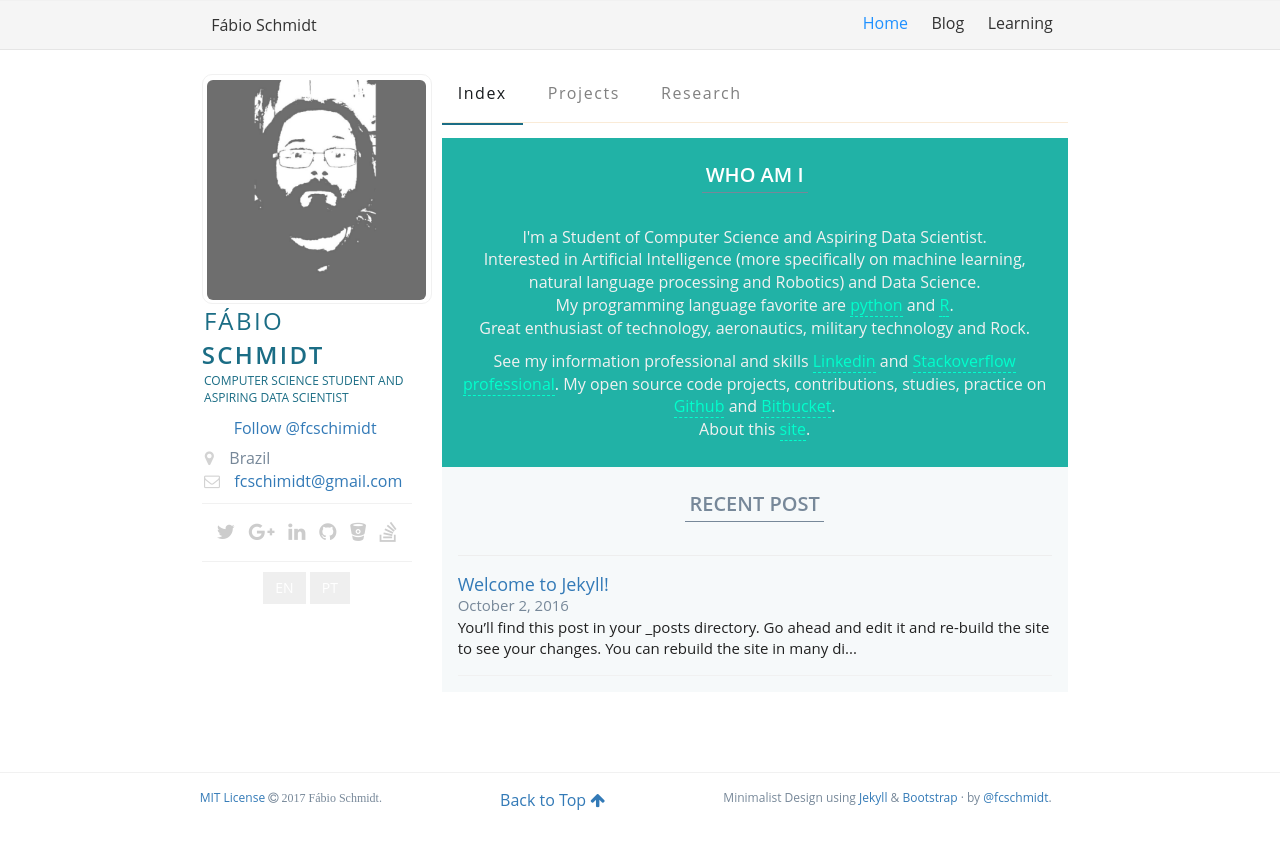
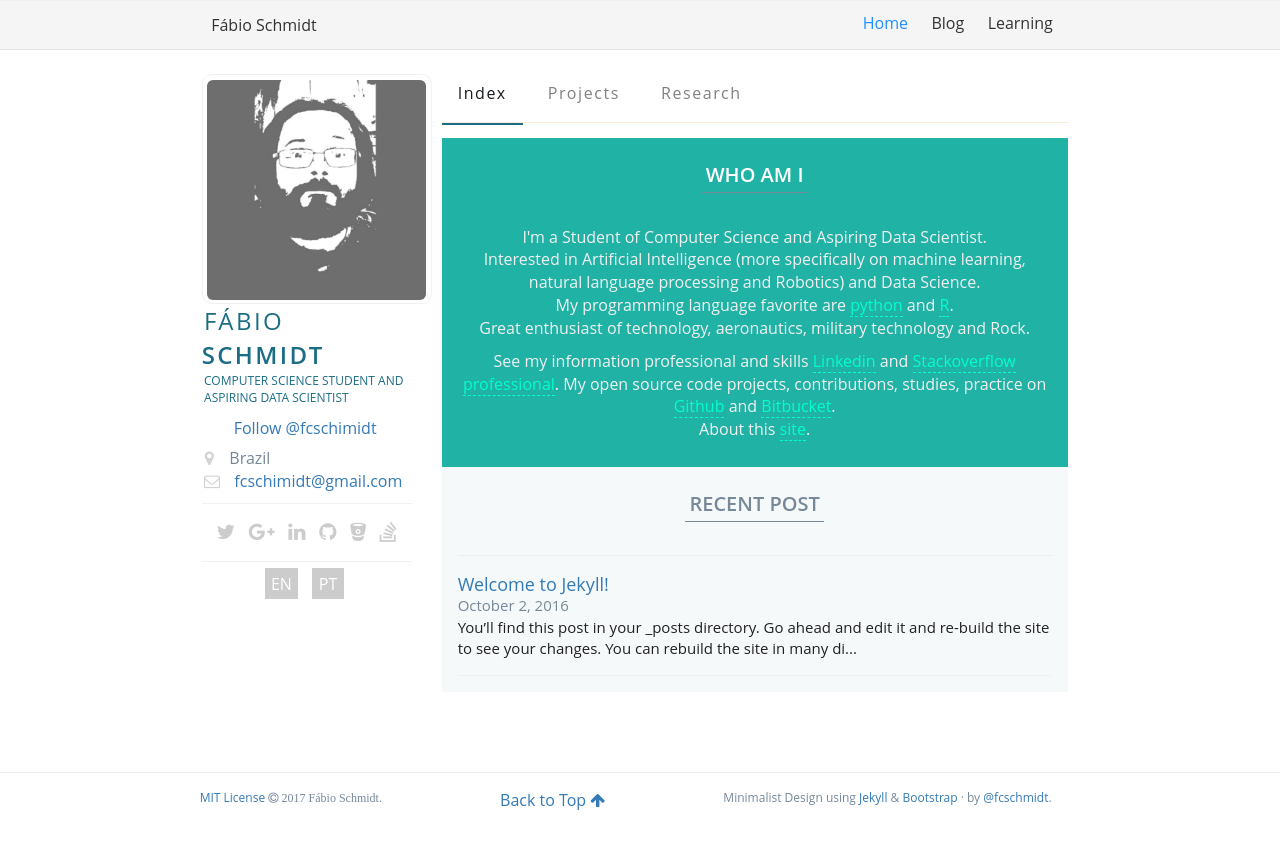
Before and after one commit to fcschmidt/fcschmidt.github.io, a Jekyll site: the page built from index.html, in a window 1280 px wide. Shown: the top 849 px of the page. Built offline with Jekyll 4.4.1, drawn with Linux system fonts in a browser that asks for light colours; nearby versions of some CDN libraries; the list of posts is cut into pages by our own code; comment, search, counter and statistics services are not loaded.

Commit message:
Update lang options

```diff
--- a/_includes/sidebar.html
+++ b/_includes/sidebar.html
@@ -26,8 +26,8 @@
     <footer class="sidebar__footer">
         {% include social.html %}
     </footer>
-    <div class="btn__lang">
-        <button type="button" class="btn">EN</button>
-        <button type="button" class="btn">PT</button>
-    </div>
+    <ul class="btn__lang list-unstyled list-inline">
+        <li class="{% if page.title contains 'en' %}active{% endif %}"><a href="/">EN</a></li>
+        <li class="{% if page.url contains 'pt' %}active{% endif %}"><a href="/">PT</a></li>
+    </ul>
 </aside>
--- a/assets/css/main.css
+++ b/assets/css/main.css
@@ -324,20 +324,23 @@
     .sidebar .sidebar__footer .social li a{
         font-size: 2rem;
         /*color: #778899;*/
-        color: #cccccc;
+        color: #CCCCCC;
     }
     .sidebar .sidebar__footer .social li a:hover{color: #778899;}
     .sidebar .btn__lang{
-        color: #ffffff;
         text-align: center;
     }
-    .sidebar .btn__lang .btn{
+    .sidebar .btn__lang li a{
+        background-color: #CCCCCC;
+        color: #ffffff;
+        padding: .3em .4em;
+        text-decoration: none;
         border: none;
         border-radius: 0;
     }
-    .sidebar .btn__lang .btn:hover,
-    .sidebar .btn__lang .btn:focus,
-    .sidebar .btn__lang .btn:active{
+    .sidebar .btn__lang li.active a:hover,
+    .sidebar .btn__lang li.active a:focus,
+    .sidebar .btn__lang li.active a{
         background-color: #778899;
         color: #ffffff;
     }
```
